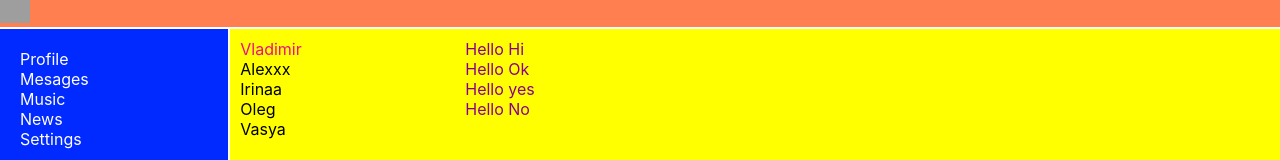
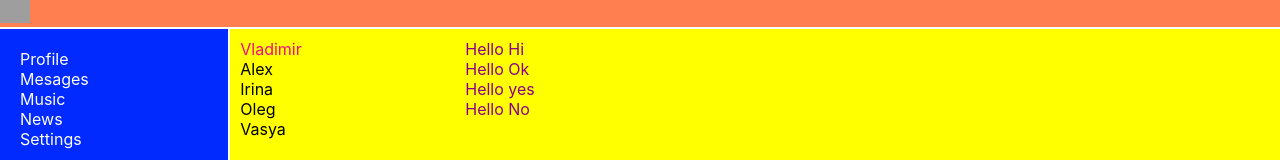
Before and after one commit to VladimirShumliaiev/FirstProject, a React (Create React App) app: page /messages in a window 1280 px wide. Shown: the top 160 px of the page. Built offline with nearby package versions, Linux system fonts and the light colour scheme; grey boxes are pictures that could not be loaded.

Commit message:
Alexx - Alex Irinaa - Irina

```diff
--- a/App.js
+++ b/App.js
@@ -5,6 +5,9 @@ import NavBar from "./NavBar/NavBar";
 import Profile from "./Profile/Profile";
 import {BrowserRouter, Route} from "react-router-dom";
 import Massenges from "./Messanges/Massenges";
+import Settings from "./src/Settings/Settings";
+import News from "./src/News/News";
+import Music from "./src/Music/Music";
 
 const App = (props) => {
     return (
@@ -16,6 +19,9 @@ const App = (props) => {
                     {/*<Profile state={props.state.posts}/>*/}
                     <Route path={'/profile'} render={ () => <Profile state={props.state.posts}/>}/>
                     <Route path={'/messages'} render={ () => <Massenges />}/>
+                    {/*<Route path={'/music'} render={ () => <Music />}/>*/}
+                    {/*<Route path={'/news'} render={ () => <News />}/>*/}
+                    {/*<Route path={'/settings'} render={ () => <Settings state={props.state} />}/>*/}
                 </div>
             </div>
         </BrowserRouter>
--- a/src/Messanges/Massenges.jsx
+++ b/src/Messanges/Massenges.jsx
@@ -9,10 +9,10 @@ const Massenges = () => {
                     Vladimir
                 </div>
                 <div className={Style.User}>
-                    Alexxx
+                    Alex
                 </div>
                 <div className={Style.User}>
-                    Irinaa
+                    Irina
                 </div>
                 <div className={Style.User}>
                     Oleg
```
